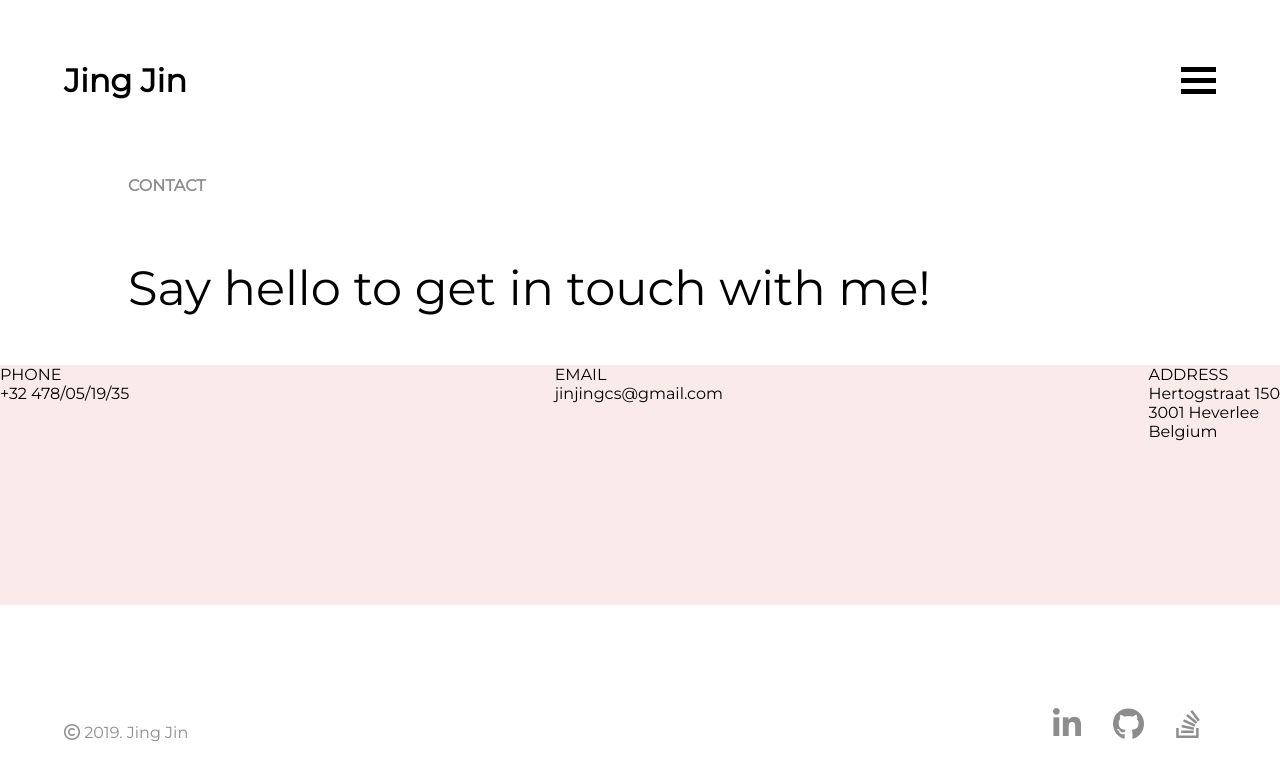
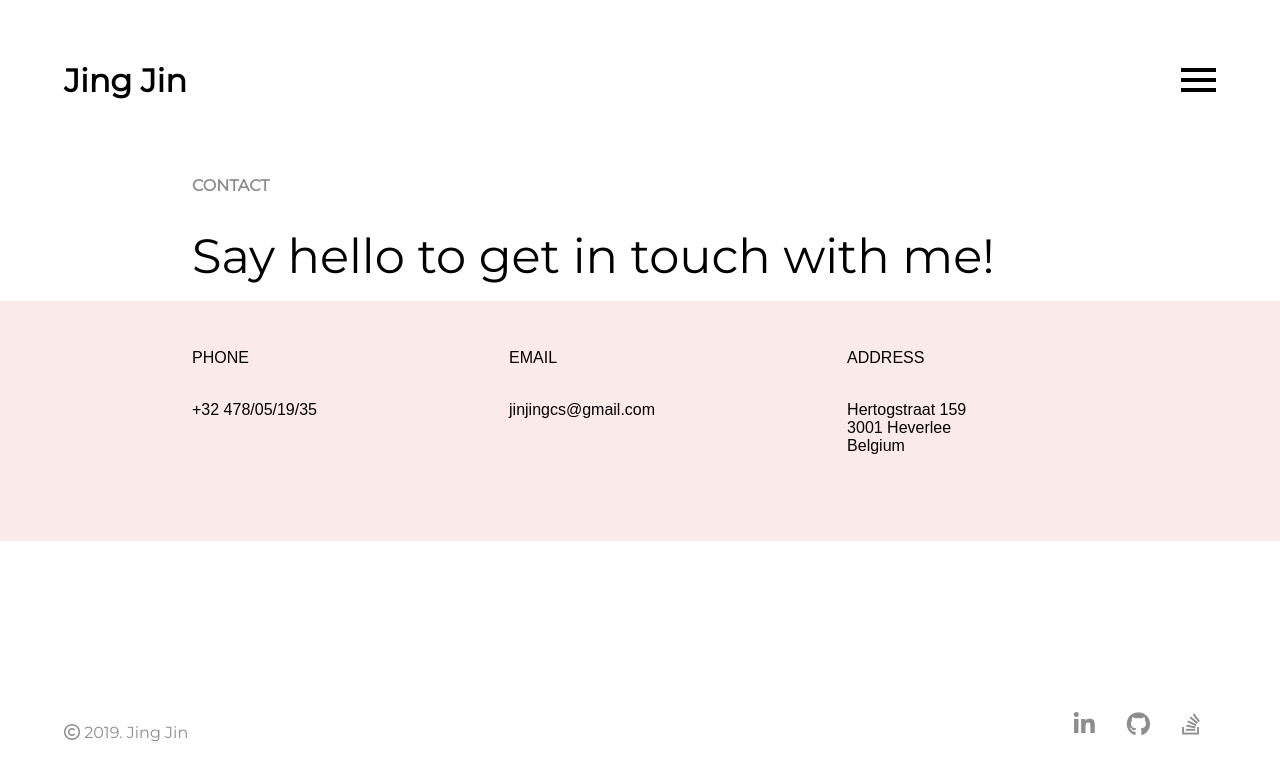
Before and after one commit to jing-chu/portfolio-and-cv, a plain HTML site: page contact.html in a window 1280 px wide. Drawn offline with Linux system fonts and the light colour scheme.

Commit message:
afternoon break

```diff
--- a/contact.html
+++ b/contact.html
@@ -22,9 +22,9 @@
             <p class="contact">CONTACT</p>
             <p class="greeting">Say hello to get in touch with me!</p>
             <div class="detail-contact-info">
-                <div class="phone-info">PHONE<br>+32 478/05/19/35</div>
-                <div class="email-info">EMAIL<br>jinjingcs@gmail.com</div>
-                <div class="address-info">ADDRESS<br>Hertogstraat 150<br>3001 Heverlee<br>Belgium</div>
+                <div class="phone-info"><p class="type">PHONE</p><br><span class="detail">+32 478/05/19/35</span></div>
+                <div class="email-info"><p class="type">EMAIL</p><br><span class="detail">jinjingcs@gmail.com</span></div>
+                <div class="address-info"><p class="type">ADDRESS</p><br><span class="detail"></span>Hertogstraat 159<br>3001 Heverlee<br>Belgium</span></div>
             </div>
         </main>
         <footer class="right-icons">
--- a/resources/sass/_contact-container.scss
+++ b/resources/sass/_contact-container.scss
@@ -3,20 +3,38 @@
     display:flex;
     flex-direction: column;
     .contact{
-        padding: 0 8rem;
+        padding: 0 12rem;
         color: $icon-color;
         font-weight:bold;
     }
     .greeting{
-        padding: 0 8rem;
+        padding: 0 12rem;
         font-size: 3rem;
+        margin: 1rem 0;
     }
 }
+
+
 
 .detail-contact-info{
     display:flex;
     flex-direction: row;
-    justify-content: space-between;
     background-color: $light-pink;
     height: 30vh;
+    font-family: 'Roboto Mono', monospace;
+    font-family: 'Ubuntu', sans-serif;
+
+    .phone-info{
+        padding:2rem 6rem 3rem 12rem;
+
+    }
+    .email-info{
+        padding:2rem 6rem;
+
+    }
+    .address-info{
+        padding:2rem 6rem;
+
+    }
+
 }
--- a/resources/sass/_footer.scss
+++ b/resources/sass/_footer.scss
@@ -28,7 +28,7 @@
 }
 
 .icon{
-    font-size: 2rem;
+    font-size: 1.5rem;
     margin: 0 1rem;
     color: $icon-color;
 }
--- a/resources/sass/_header.scss
+++ b/resources/sass/_header.scss
@@ -16,7 +16,7 @@
 
 #menu{
     width: 35px;
-    height: 5px;
+    height: 4px;
     background-color: black;
     margin: 6px 0;
 }
```
Also changed, not shown: index.html (+5 -5 lines), resources/css/main.css, resources/flexbox.png (added), resources/grid.png (added), resources/project.png (added), resources/sass.png (added), resources/sass/main.css (added), 2 other files.
